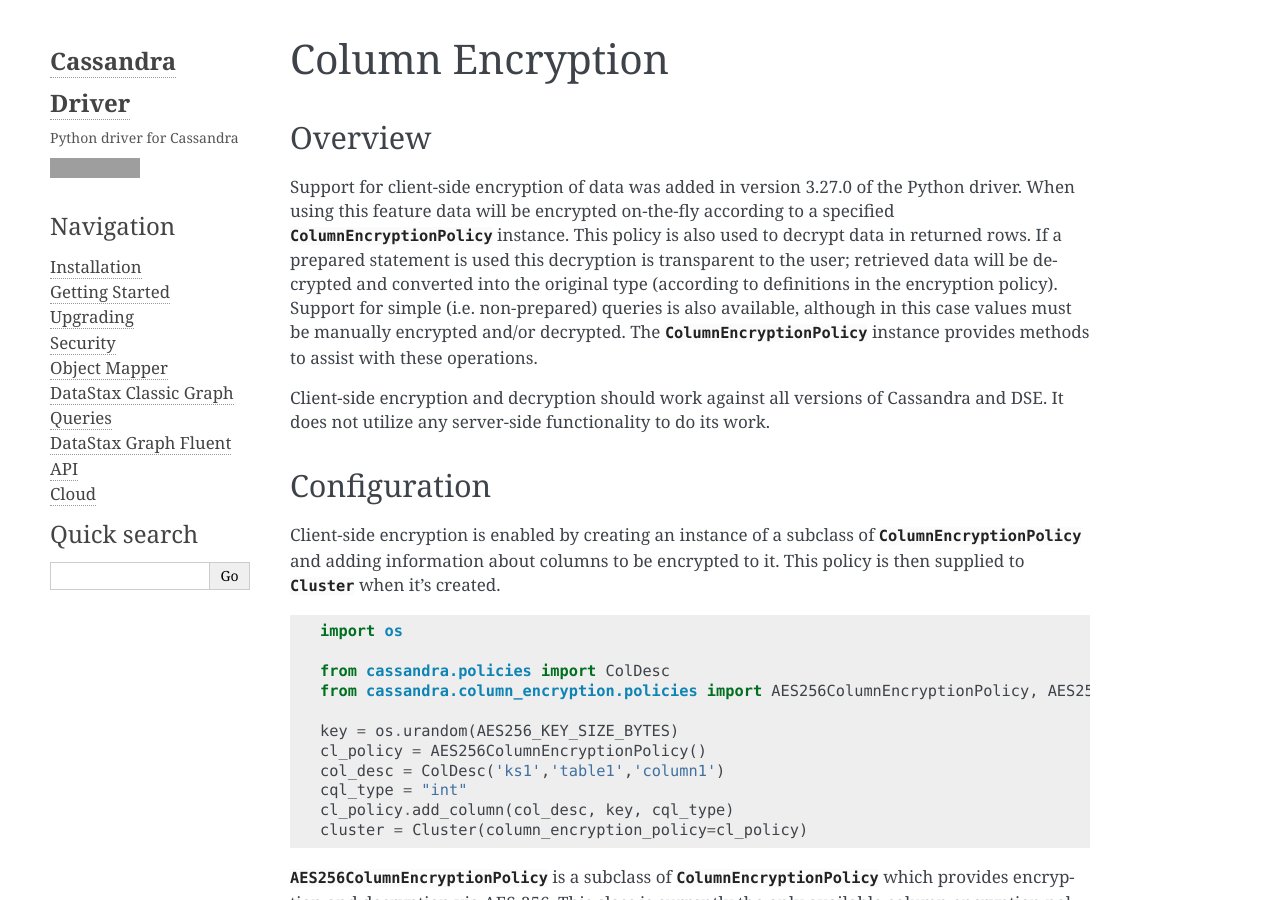
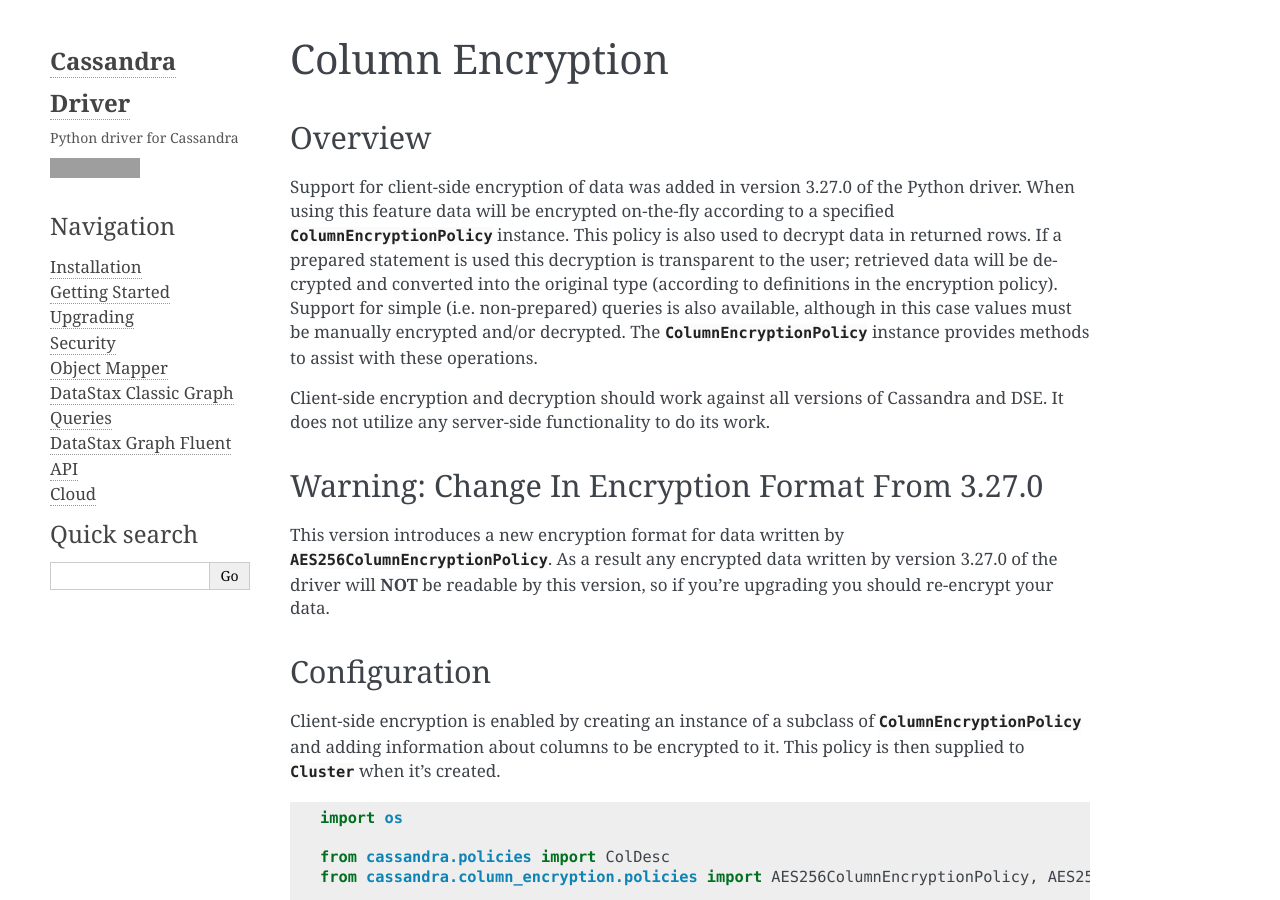
Before and after one commit to datastax/python-driver, a Sphinx documentation site: the page built from docs/column_encryption.rst, in a window 1280 px wide and 900 px high. Built offline with Sphinx 7.4.7, drawn with Linux system fonts in a browser that asks for light colours; pages that are not in the unit, such as notebooks, are missing from menus; grey boxes are pictures that could not be loaded.

Commit message:
Initial pass at notes on PYTHON-1350, 3.28.0 version

```diff
--- a/docs/column_encryption.rst
+++ b/docs/column_encryption.rst
@@ -13,6 +13,12 @@
 
 Client-side encryption and decryption should work against all versions of Cassandra and DSE.  It does not
 utilize any server-side functionality to do its work.
+
+Warning: Change In Encryption Format From 3.27.0
+------------------------------------------------
+This version introduces a new encryption format for data written by :class:`~.AES256ColumnEncryptionPolicy`.
+As a result any encrypted data written by version 3.27.0 of the driver will **NOT** be readable by this
+version, so if you're upgrading you should re-encrypt your data.
 
 Configuration
 -------------
```
